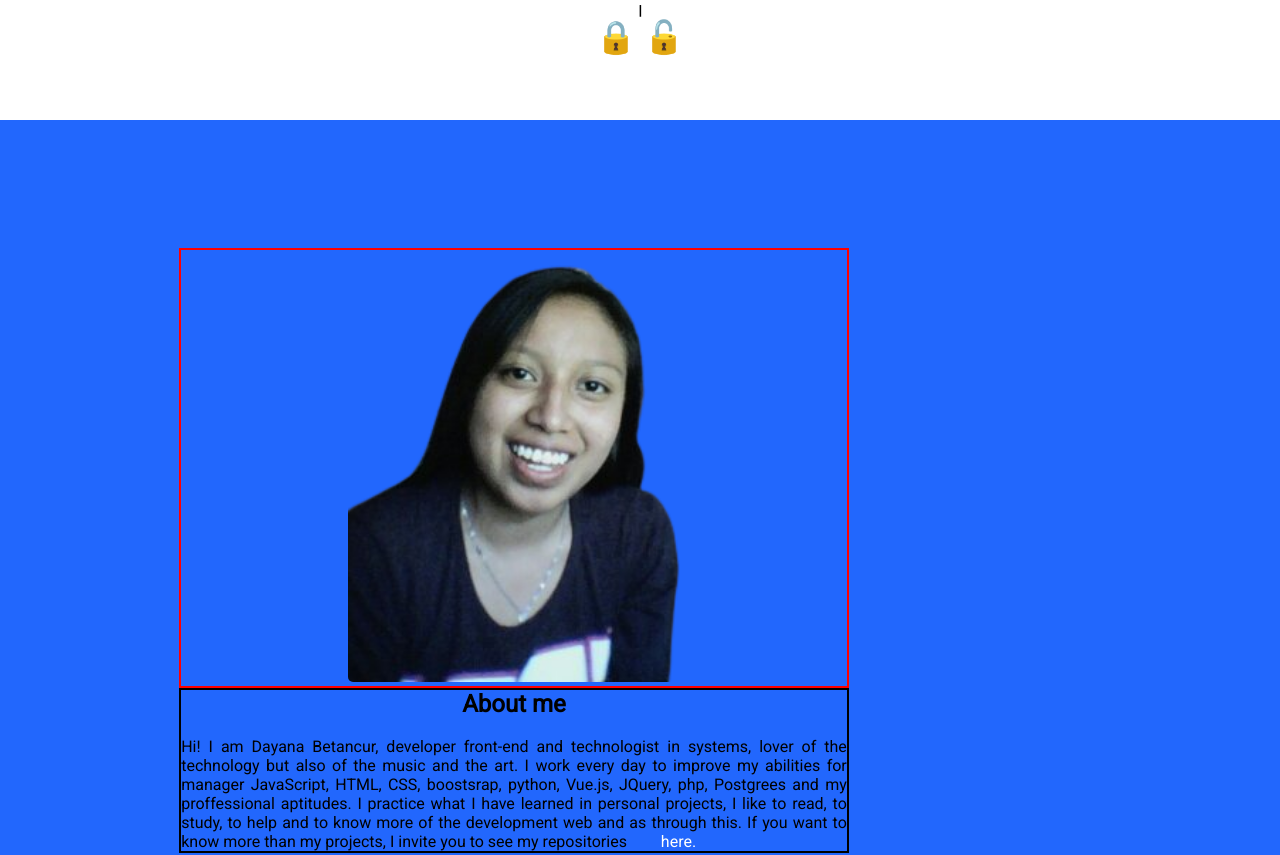
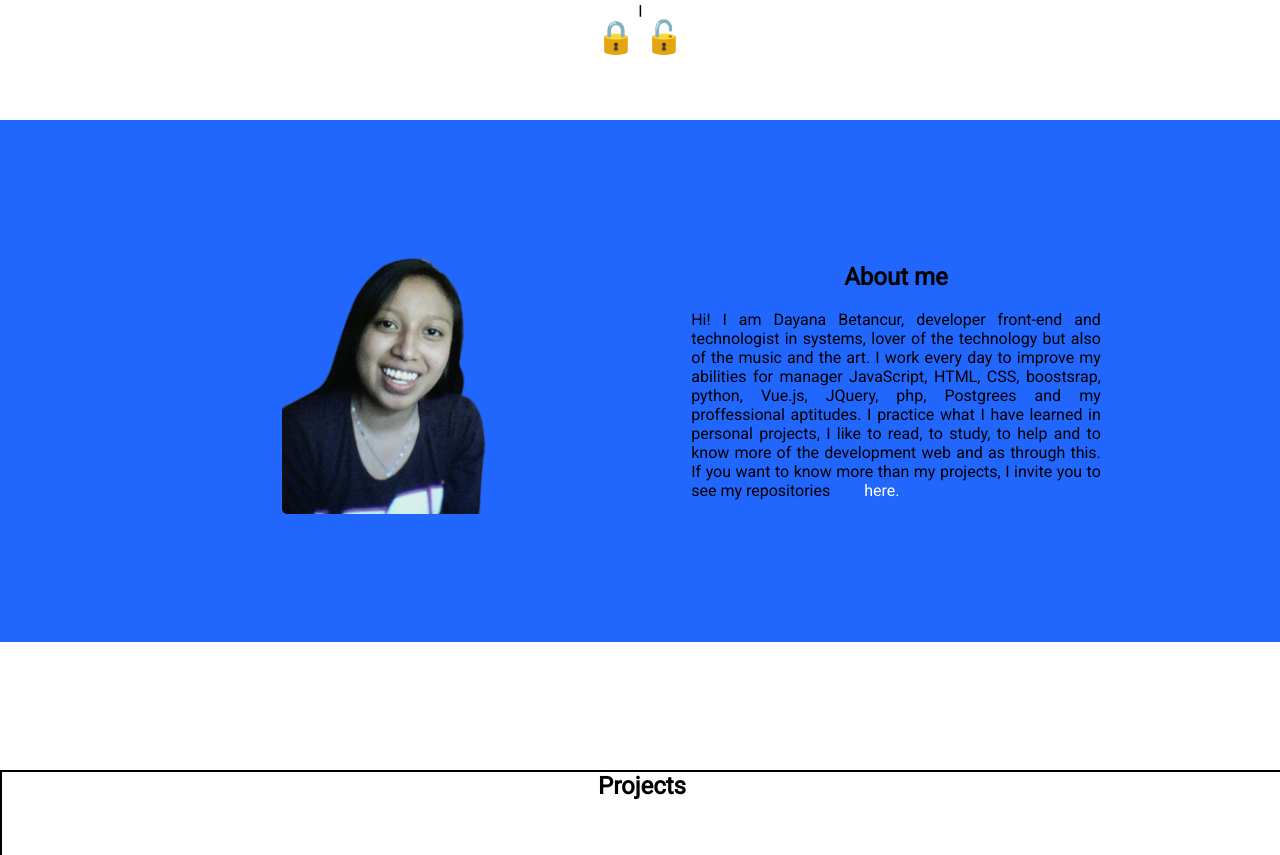
Before and after one commit to DayanaB01/portafolio, a Vue app: page / in a window 1280 px wide. Shown: the part 680-1535 px from the top of the page. Built offline with nearby package versions, Linux system fonts and the light colour scheme.

Commit message:
Change style section about

```diff
--- a/src/assets/c_object/_class.scss
+++ b/src/assets/c_object/_class.scss
@@ -106,24 +106,22 @@ $background-two: #2267fd;
     }
     .about{
         display: flex;
-        flex-wrap: wrap;
+        justify-content: space-around;
         background: $background-two;
         height: max-content;
         padding: 10% 10% 10% 10%;
     }
-
     .about-me{
         width: 65%;
         align-self: center;
-        border: 2px black solid;
         margin: 0% 5% 0% 5%;
     }
     .about-img{
+        display: flex;
         width: 65%;
         align-items: center;
         justify-content: center;
         margin: 0% 5% 0% 5%;
-        border: 2px red solid;
     }
     .about-img img{
         width: 50%;
```
